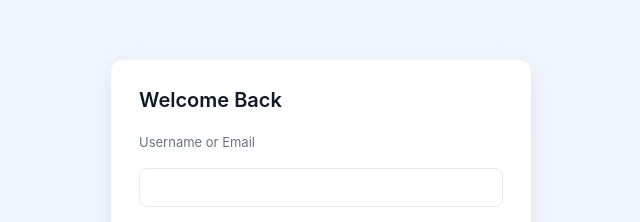
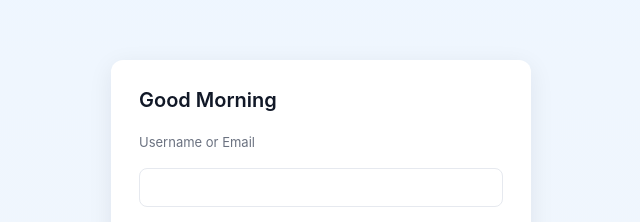
Before and after one commit to saiprathapsamanu-gif/Project1, a plain HTML site: page index.html in a window 1280 px wide. Shown: the part 122-344 px from the top of the page, 319-959 px from the left. Drawn offline with Linux system fonts and the light colour scheme.

Commit message:
Greeting changed

```diff
--- a/index.html
+++ b/index.html
@@ -9,7 +9,7 @@
 <body>
   <main class="container">
     <form id="loginForm" class="card" aria-labelledby="loginTitle" novalidate>
-      <h1 id="loginTitle">Welcome Back</h1>
+      <h1 id="loginTitle">Good Morning</h1>
 
       <label for="username">Username or Email</label>
       <input id="username" name="username" type="text" autocomplete="username" required />
```
